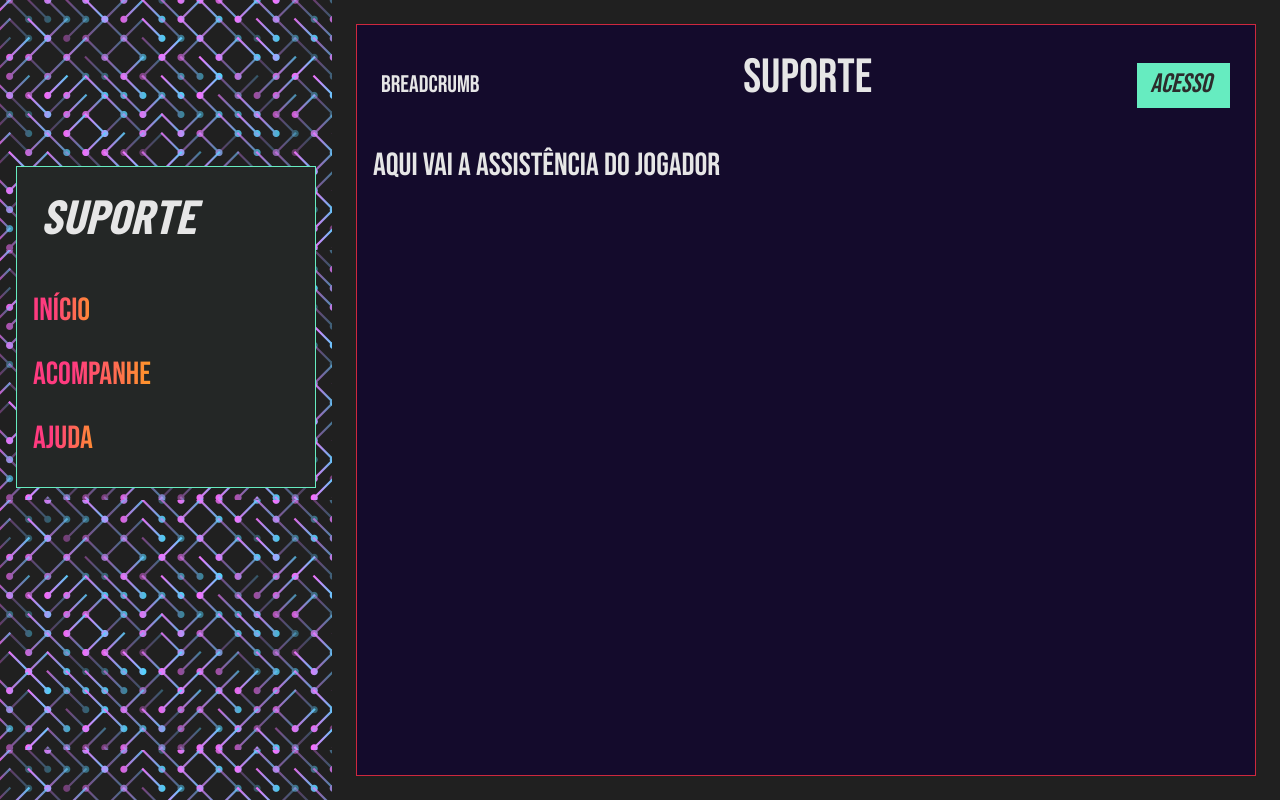
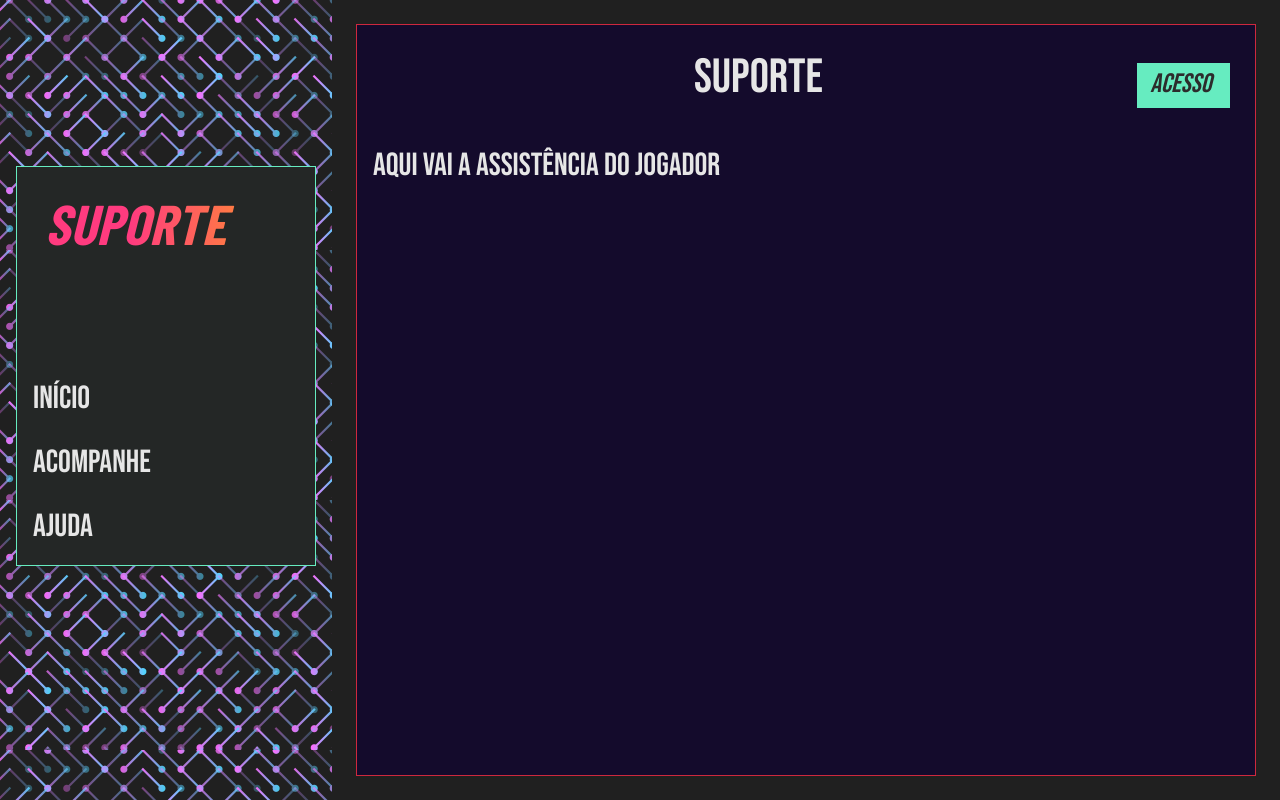
Before and after one commit to Kaynan-Vilela/intercolegial, a Next.js app: page /suporte in a window 1280 px wide. Built offline with nearby package versions, Linux system fonts and the light colour scheme.

Commit message:
novo menu

```diff
--- a/package.json
+++ b/package.json
@@ -9,7 +9,7 @@
     "lint": "eslint"
   },
   "dependencies": {
-    "next": "^16.4.5",
+    "next": "^16.4.6",
     "react": "^19.3.0",
     "react-dom": "^19.3.0"
   },
--- a/src/app/componentes/corpo.tsx
+++ b/src/app/componentes/corpo.tsx
@@ -10,11 +10,18 @@ const bebas = Bebas_Neue({
 
 
 export function Corpo({ children, titulo }:{ children: React.ReactNode; titulo: string }){
+
+    let breadcrumb = "breadcrumb";
+
+    if (breadcrumb === "breadcrumb") {
+        breadcrumb = "";
+    }
+
     return(
         <section className={`${bebas.className} corpo`}>
             <div className="cabecalho-pagina">
 
-                <span className="breadcrumb">breadcrumb</span>
+                <span className="breadcrumb">{breadcrumb}</span>
 
                 <span className="titulo-pagina">{titulo}</span>
 
--- a/src/app/componentes/menu.tsx
+++ b/src/app/componentes/menu.tsx
@@ -12,11 +12,11 @@ export function Menu({children}:any){
      <nav>
         <span className="saudacao">{children}</span>
 
-        <br />
-        <BotaoNav destino="/">INÍCIO</BotaoNav>
-        <BotaoNav destino="/noticias">ACOMPANHE</BotaoNav>
-        <BotaoNav destino="/suporte">AJUDA</BotaoNav>
-        <br />
+        <div className="opcoes">
+          <BotaoNav destino="/">INÍCIO</BotaoNav>
+          <BotaoNav destino="/noticias">ACOMPANHE</BotaoNav>
+          <BotaoNav destino="/suporte">AJUDA</BotaoNav>
+        </div>
       </nav>
     )
 }
--- a/src/app/layout.css
+++ b/src/app/layout.css
@@ -1,7 +1,7 @@
 /* animações */
 @keyframes animacao-menu {
   from {margin-left: 0em;}
-  to {margin-left: 0.5em;}
+  to {margin-left: 0.3em;}
 }
 
 
@@ -41,29 +41,25 @@ nav{
     flex-direction: column;
     line-height: 1;
     width: 300px;
-    height: fit-content;
+    min-height: 400px;
     margin-top: 50%;
     background-color: rgb(36, 39, 38);
     border: rgb(102, 236, 192) solid 1px;
 }
+
 
 nav a{
     width: fit-content;
     padding: 0.2em 0.35em 0.3em 0.2em;
     font-size: 24pt;
     margin-left: 0em;
-    --_space: ;
-    background-image: linear-gradient(90deg var(--_space),#ff3b7f 38%,#ffaa17 100%);
-    background-clip: text;
-    color: transparent;
-    -webkit-background-clip: text;
-    -webkit-text-fill-color: transparent;
+    color: rgb(230, 230, 230);
 }
 
 
 nav a:hover{
     animation-name: animacao-menu;
-    animation-duration: 0.1s;
+    animation-duration: 0.3s;
     animation-fill-mode: forwards;
     animation-direction: normal;
 }
@@ -81,6 +77,14 @@ nav a::after{
 nav span{
     padding: 0.5em;
     color: rgb(230, 230, 230);
+}
+
+nav .opcoes{
+    display: flex;
+    flex-direction: column;
+    line-height: 1;
+    position: relative;
+    bottom: 0;
 }
 
 main{
@@ -136,8 +140,15 @@ main{
 
 
 .saudacao{
-    font-size: 36pt;
+    font-size: 42pt;
+    height: 200px;
     font-style: italic;
+    --_space: ;
+    background-image: linear-gradient(90deg var(--_space),#ff3b7f 38%,#ffaa17 100%);
+    background-clip: text;
+    color: transparent;
+    -webkit-background-clip: text;
+    -webkit-text-fill-color: transparent;
 }
 
 
```
Also changed, not shown: 1 other file (tests, documents, lock files or other folders).
